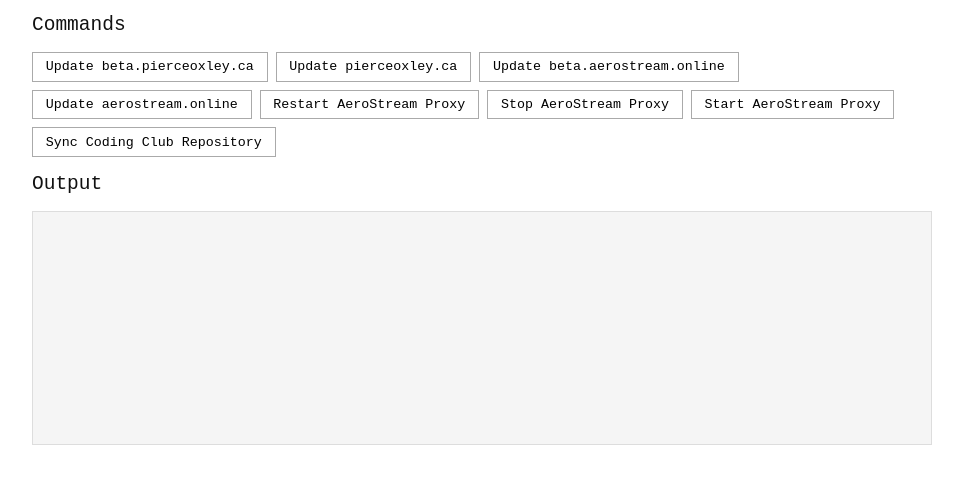
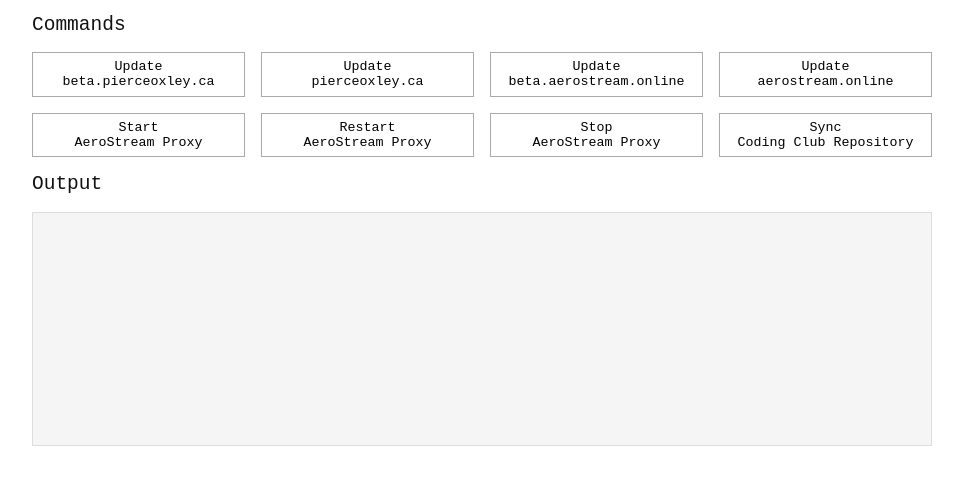
Before and after one commit to Parcley27/Website, a plain HTML site: page terminal/terminal.html in a window 1280 px wide. Shown: the part 97-582 px from the top of the page, without its empty margins (158-1121 px from the left). Drawn offline with Linux system fonts and the light colour scheme; no server answers.

Commit message:
Adjust terminal button spacing

```diff
--- a/terminal/scripts/commands.js
+++ b/terminal/scripts/commands.js
@@ -1,12 +1,12 @@
 const COMMANDS = [
-    { key: 'update-pierce-beta',    label: 'Update beta.pierceoxley.ca'   },
-    { key: 'promote-pierce',        label: 'Update pierceoxley.ca'        },
-    { key: 'update-aerostream-beta',label: 'Update beta.aerostream.online'},
-    { key: 'promote-aerostream',    label: 'Update aerostream.online'     },
-    { key: 'restart-proxy',         label: 'Restart AeroStream Proxy'     },
-    { key: 'stop-proxy',            label: 'Stop AeroStream Proxy'        },
-    { key: 'start-proxy',           label: 'Start AeroStream Proxy'       },
-    { key: 'sync-coding-club',      label: 'Sync Coding Club Repository'  },
+    { key: 'update-pierce-beta',    label: 'Update\nbeta.pierceoxley.ca'   },
+    { key: 'promote-pierce',        label: 'Update\npierceoxley.ca'        },
+    { key: 'update-aerostream-beta',label: 'Update\nbeta.aerostream.online'},
+    { key: 'promote-aerostream',    label: 'Update\naerostream.online'     },
+    { key: 'start-proxy',           label: 'Start\nAeroStream Proxy'       },
+    { key: 'restart-proxy',         label: 'Restart\nAeroStream Proxy'     },
+    { key: 'stop-proxy',            label: 'Stop\nAeroStream Proxy'        },
+    { key: 'sync-coding-club',      label: 'Sync\nCoding Club Repository'  },
 
 ];
 
--- a/terminal/styles.css
+++ b/terminal/styles.css
@@ -15,7 +15,7 @@
 
 /* Status bar */
 #status-bar {
-    display: flex;
+    display: grid;
     gap: 0.5rem;
     flex-wrap: wrap;
     margin-top: 0.5rem;
@@ -35,9 +35,10 @@
 
 /* Command grid */
 #command-grid {
-    display: flex;
+    display: grid;
+    grid-template-columns: repeat(auto-fill, minmax(180px, 1fr));
     flex-wrap: wrap;
-    gap: 0.5rem;
+    gap: 1rem;
     margin-top: 0.5rem;
 
 }
@@ -48,6 +49,7 @@
     border: 1px solid #aaa;
     background: #fff;
     cursor: pointer;
+    white-space: pre-line;
 
 }
 
--- a/terminal/terminal.html
+++ b/terminal/terminal.html
@@ -4,7 +4,7 @@
     <head>
         <meta charset="UTF-8">
         <meta name="viewport" content="width=device-width, initial-scale=1.0">
-        <title>Terminal</title>
+        <title>terminal.pierceoxley.ca</title>
         <link rel="stylesheet" href="styles.css">
 
     </head>
```
